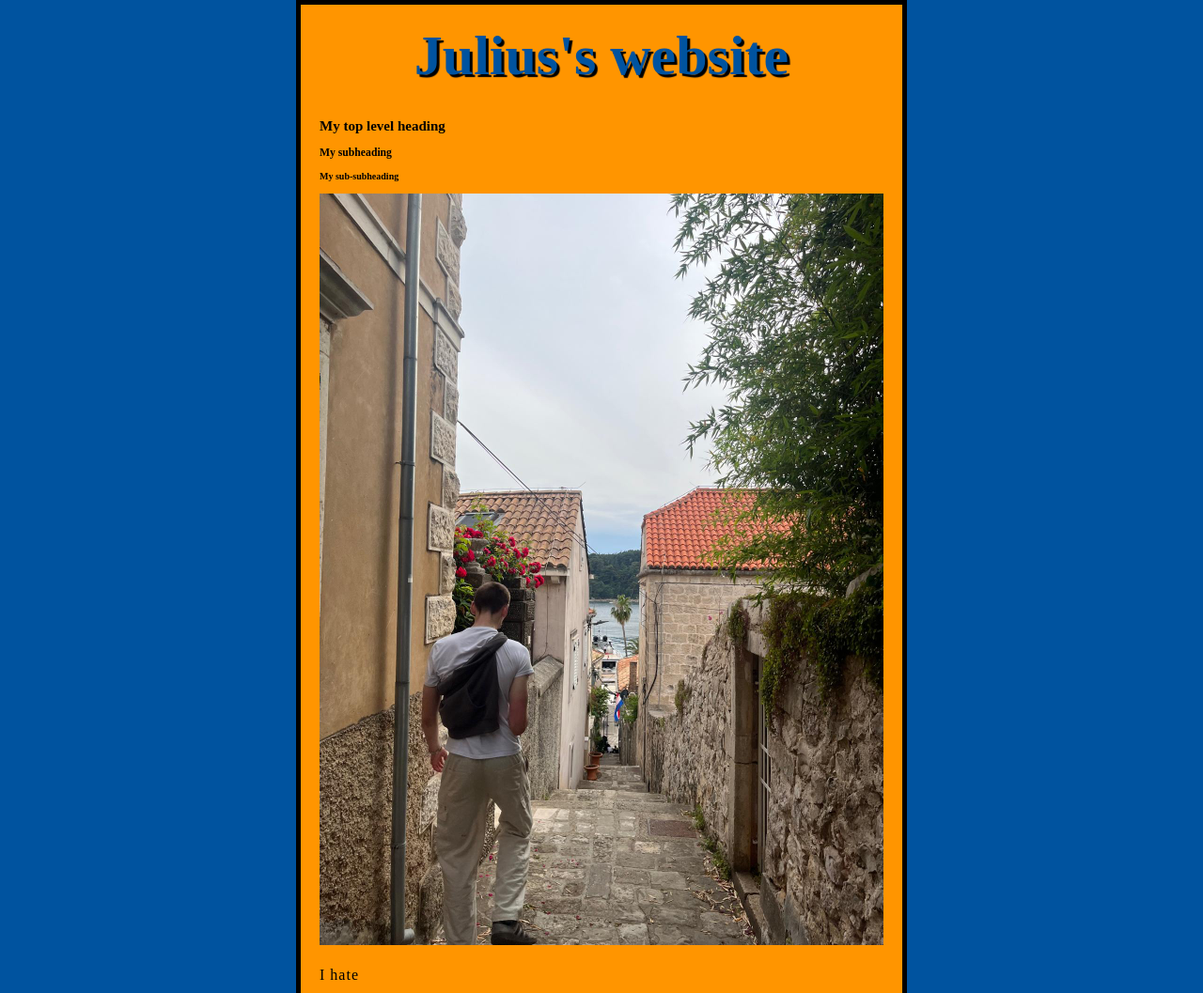
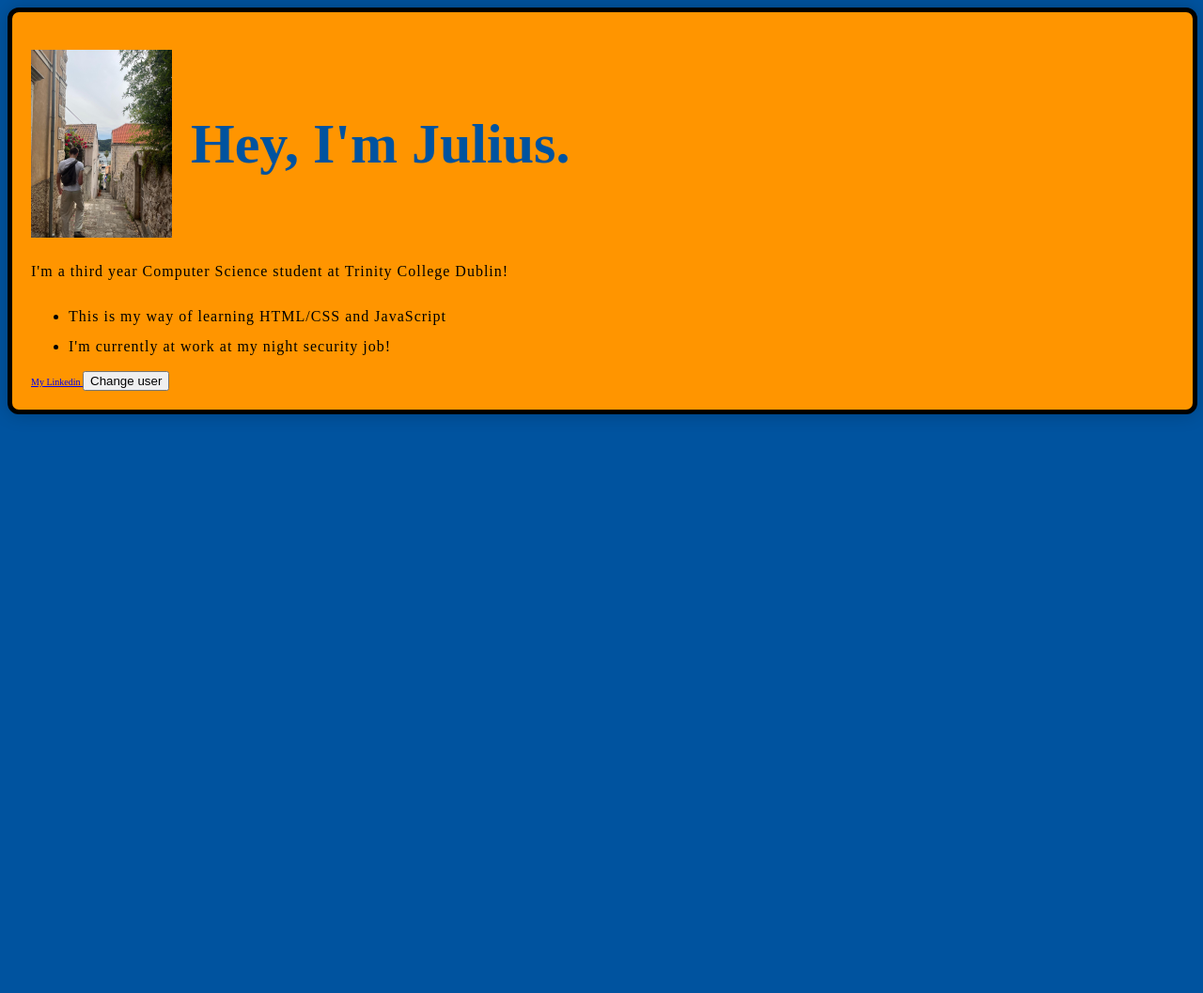
Before and after one commit to juliusjogela/juliusjogela.github.io, a plain HTML site: page index.html in a window 1280 px wide. Shown: the top 1057 px of the page at 94% size. After the commit the page ends 800 px from the top, so only its background shows below. Drawn offline with Linux system fonts and the light colour scheme; a web font is replaced by a local one.

Commit message:
Updates to website

```diff
--- a/index.html
+++ b/index.html
@@ -8,15 +8,14 @@
   <link href="styles/style.css" rel="stylesheet" />
   <body>
     <!-- 4 heading levels: -->
-    <h1>Julius's website</h1>
-    <h2>My top level heading</h2>
-    <h3>My subheading</h3>
-    <h4>My sub-subheading</h4>
-    <img src="images/me.jpg" alt="Picture of Julius" />
-    <p> I hate</p>
+    <div class="header">
+         <img src="images/me.jpg" alt="My face" />
+         <h1>Hey, I'm Julius.</h1>
+    </div>
+    <p> I'm a third year Computer Science student at Trinity College Dublin!</p>
     <ul>
-        <li>Bullshit job applicaitons</li>
-        <li>These long ass night shifts im working</li>
+        <li>This is my way of learning HTML/CSS and JavaScript</li>
+        <li>I'm currently at work at my night security job!</li>
     </ul>
     <a href = "https://www.linkedin.com/in/julius-jogela/"> My Linkedin </a>
     <button>Change user</button>
--- a/styles/style.css
+++ b/styles/style.css
@@ -19,24 +19,29 @@ html {
   background-color: #00539f;
 }
 body {
-  width: 600px;
-  margin: 0 auto;
+  width: 95%;
   background-color: #ff9500;
-  padding: 0 20px 20px 20px;
+  padding: 2rem;
   border: 5px solid black;
+  border-radius: 12px;
+  box-shadow: 0 0 20px rgba(0, 0, 0, 0.2);
 }
-h1 {
+
+.header {
+  display: flex;
+  justify-content: left;
+  align-items: center;
+  gap: 20px;
+  margin: 2rem 0;
+}
+.header img {
+  width: 150px;
+  height: auto;
   margin: 0;
-  padding: 20px 0;
+  display: block;
+}
+.header h1 {
+  margin: 0;
+  font-size: 60px;
   color: #00539f;
-  text-shadow: 3px 3px 1px black;
 }
-img {
-  display: block;
-  margin: 0 auto;
-  max-width: 100%;
-}
-.done {
-  color: darkseagreen;
-  text-decoration: line-through solid black 2px;
-}
```
